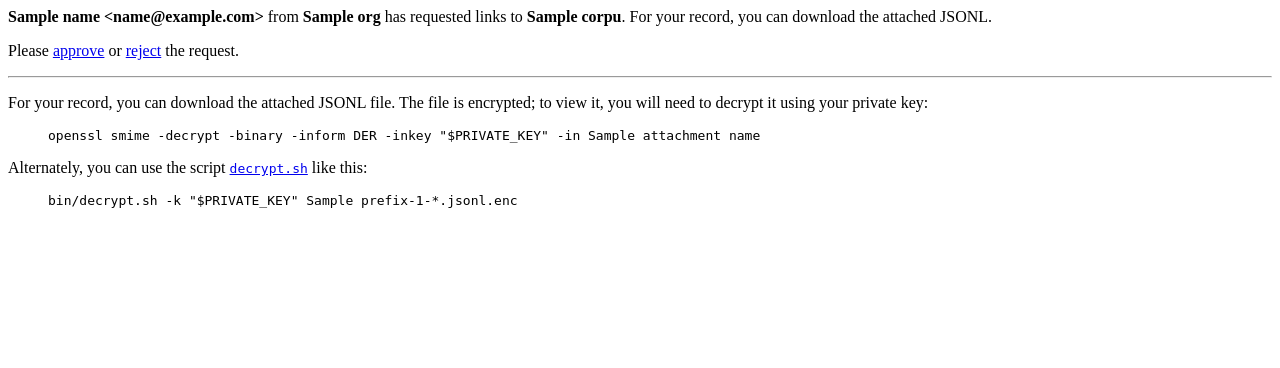
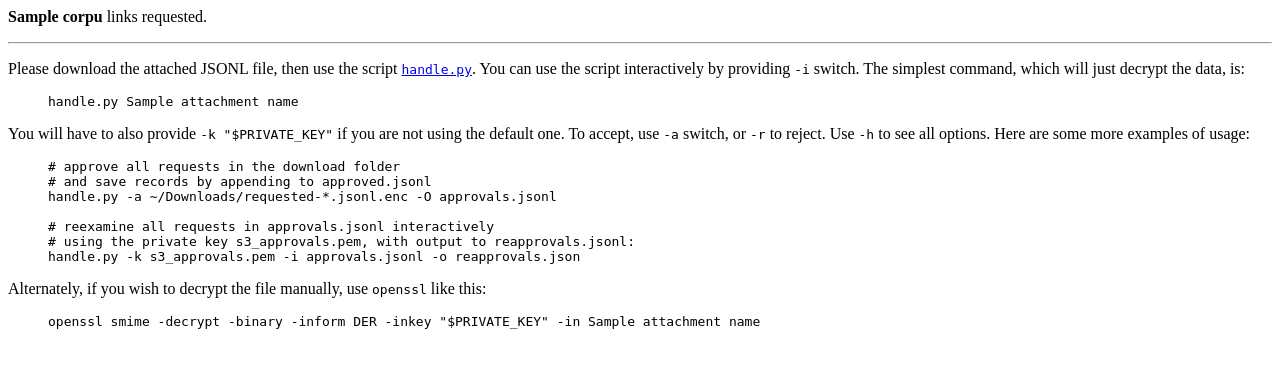
Before and after one commit to amadanmath/s3downloader, a Flask app: template app/s3downloader/templates/email.notify_admin_request.html in a window 1280 px wide. Shown: the top 368 px of the page. Run offline with Flask 2, Linux system fonts and the light colour scheme; the template is opened without the code that fills it: most values are stand-ins (such as "Sample title", 1, 10 or a date in 2020).

Commit message:
Remove plaintext PII from admin email

```diff
--- a/app/s3downloader/templates/email.notify_admin_notice.html
+++ b/app/s3downloader/templates/email.notify_admin_notice.html
@@ -1,9 +1,5 @@
 <p>
-  <strong>{{name}} &lt;{{email}}&gt;</strong>
-  from
-  <strong>{{org}}</strong>
-  has been sent links to
-  <strong>{{corpus.name}}</strong>.
+  <strong>{{corpus.name}}</strong> links sent.
 </p>
 
 {% include "sub.jsonl.html" %}
--- a/app/s3downloader/templates/email.notify_admin_request.html
+++ b/app/s3downloader/templates/email.notify_admin_request.html
@@ -1,18 +1,5 @@
 <p>
-  <strong>{{name}} &lt;{{email}}&gt;</strong>
-  from
-  <strong>{{org}}</strong>
-  has requested links to
-  <strong>{{corpus.name}}</strong>.
-  For your record, you can download the attached JSONL.
-</p>
-
-<p>
-  Please
-  <a href="{{ url_for('respond', approve='approve', corpus_id=corpus.id, name=name, org=org, email=email, _external=True) }}">approve</a>
-  or
-  <a href="{{ url_for('respond', approve='reject', corpus_id=corpus.id, name=name, org=org, email=email, _external=True) }}">reject</a>
-  the request.
+  <strong>{{corpus.name}}</strong> links requested.
 </p>
 
 {% include "sub.jsonl.html" %}
--- a/app/s3downloader/templates/sub.jsonl.html
+++ b/app/s3downloader/templates/sub.jsonl.html
@@ -1,13 +1,27 @@
 <hr/>
 <p>
-  For your record, you can download the attached JSONL file. The file is encrypted; to view it, you will need to decrypt it using your private key:
+  Please download the attached JSONL file, then use the script
+  <a download type="text/x-shellscript" href="{{ url_for('static', filename='handle.py', _external=True) }}"><code>handle.py</code></a>.
+  You can use the script interactively by providing <code>-i</code> switch.
+  The simplest command, which will just decrypt the data, is:
+</p>
+
+<blockquote><code>handle.py {{attachment_name}}</code></blockquote>
+
+<p>You will have to also provide <code>-k "$PRIVATE_KEY"</code> if you are not using the default one. To accept, use <code>-a</code> switch, or <code>-r</code> to reject. Use <code>-h</code> to see all options. Here are some more examples of usage:
+
+<blockquote><code><pre>
+# approve all requests in the download folder
+# and save records by appending to approved.jsonl
+handle.py -a ~/Downloads/requested-*.jsonl.enc -O approvals.jsonl
+
+# reexamine all requests in approvals.jsonl interactively
+# using the private key s3_approvals.pem, with output to reapprovals.jsonl:
+handle.py -k s3_approvals.pem -i approvals.jsonl -o reapprovals.json
+</pre></code></blockquote>
+
+<p>
+  Alternately, if you wish to decrypt the file manually, use <code>openssl</code> like this:
 </p>
 
 <blockquote><code>openssl smime -decrypt -binary -inform DER -inkey "$PRIVATE_KEY" -in {{attachment_name}}</code></blockquote>
-
-<p>
-Alternately, you can use the script
-<a download type="text/x-shellscript" href="{{ url_for('static', filename='decrypt.sh', _external=True) }}"><code>decrypt.sh</code></a>
-like this:
-
-<blockquote><code>bin/decrypt.sh -k "$PRIVATE_KEY" {{prefix}}-{{corpus.id}}-*.jsonl.enc</code></blockquote>
--- a/app/s3downloader/wsgi.py
+++ b/app/s3downloader/wsgi.py
@@ -2,6 +2,7 @@ from flask import Flask, render_template, request, redirect, url_for, abort
 import sys
 import ipaddress
 import yaml
+import time
 from types import SimpleNamespace
 
 from .config import configure
@@ -75,30 +76,22 @@ def corpus(corpus_id):
         )
 
 
-@app.route("/<corpus_id>/respond/<approve>", methods=['GET'])
-def respond(corpus_id, approve):
+@app.route("/<corpus_id>/respond", methods=['POST'])
+def respond(corpus_id):
+    data = request.json
+    ensure_admin()
     corpus = load_corpus_data(corpus_id)
-    ensure_admin()
-    name = request.args['name']
-    org = request.args['org']
-    email = request.args['email']
-    if approve == 'approve':
+    approve = data['approved']
+    name = data['name']
+    org = data['org']
+    email = data['email']
+    if approve:
         mailer.email_corpus_to(corpus, name, email)
         mailer.email_admin(corpus, name, org, email, True)
-        return render_template('urls_sent.html',
-            corpus=corpus,
-            name=name,
-            org=org,
-            email=email,
-        )
     else:
         mailer.email_rejection_to(corpus, name, org, email)
-        return render_template('rejection_sent.html',
-            corpus=corpus,
-            name=name,
-            org=org,
-            email=email,
-        )
+    data['responded_at'] = int(time.time())
+    return data
 
 
 
```
Also changed, not shown: app/s3downloader/mail.py (+12 -9 lines), app/s3downloader/static/handle.py (added, +181 -0 lines), app/s3downloader/templates/rejection_sent.html (deleted, +0 -14 lines), README.md, 2 other files.
